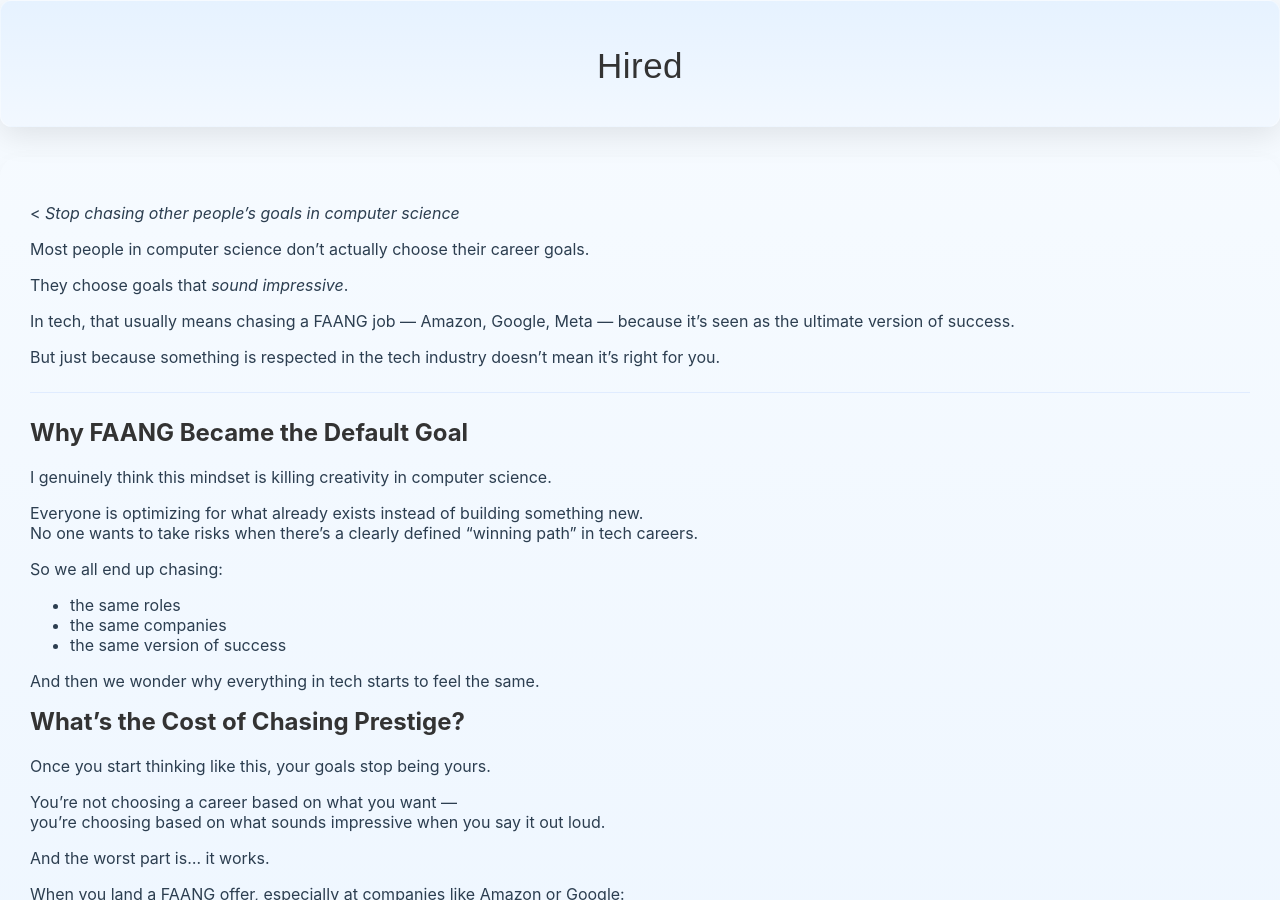
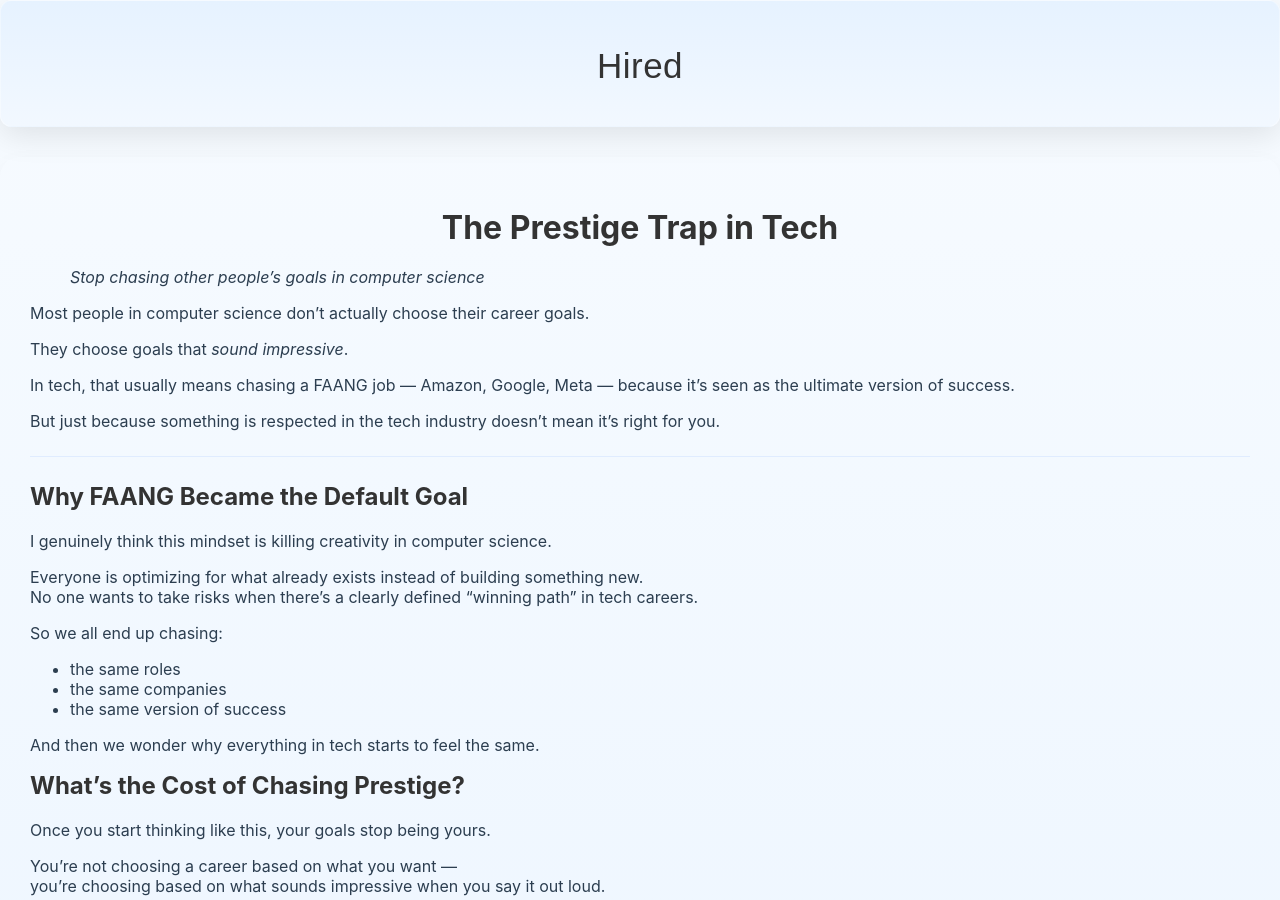
Before and after one commit to hiredmaybe67/hiredmaybe67.github.io, a Jekyll site: the page built from prestigeTrap.md, in a window 1280 px wide and 900 px high. Built offline with Jekyll 4.4.1, drawn with Linux system fonts in a browser that asks for light colours.

Commit message:
Update prestigeTrap.md

```diff
--- a/prestigeTrap.md
+++ b/prestigeTrap.md
@@ -3,7 +3,8 @@ layout: default
 title: "the prestige trap in tech: why faang isn’t the goal"
 description: "Why chasing FAANG jobs in computer science might not be the right goal, and how tech industry prestige can lead you to the wrong career path."
 ---
-< *Stop chasing other people’s goals in computer science*
+# The Prestige Trap in Tech
+> *Stop chasing other people’s goals in computer science*
 
 Most people in computer science don’t actually choose their career goals.
 
```
